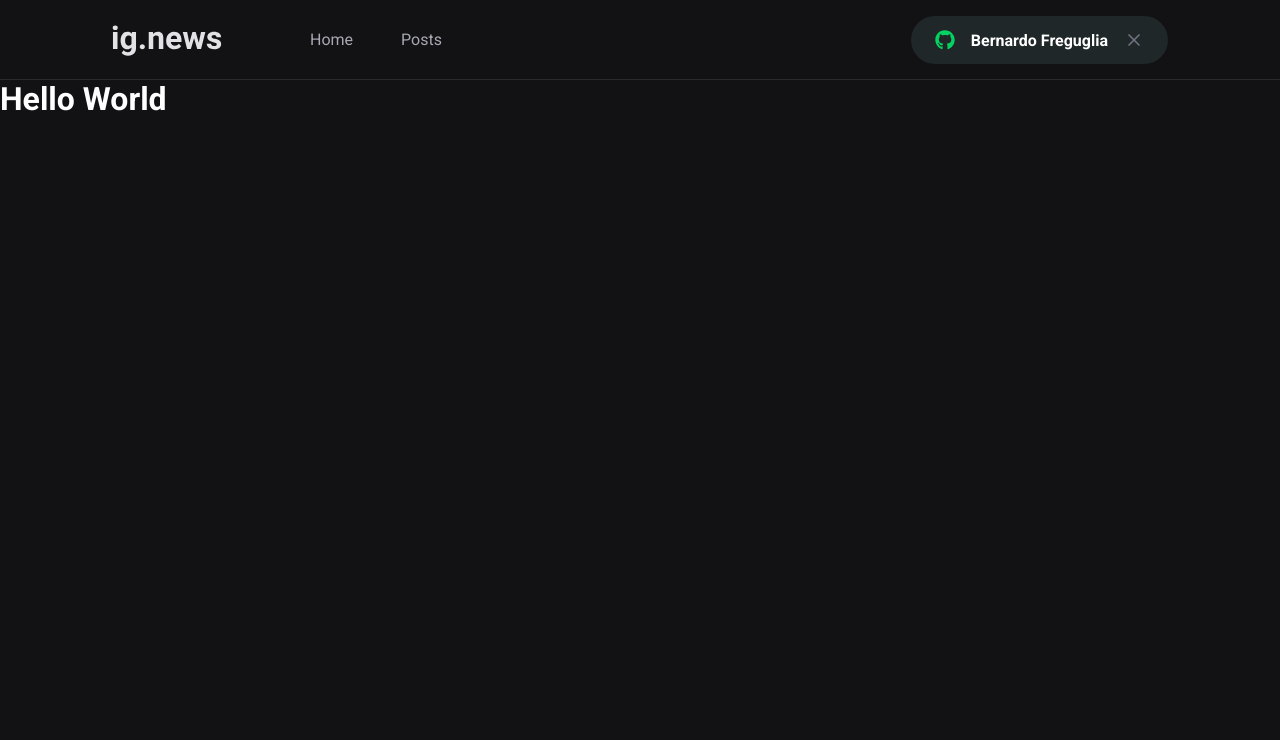
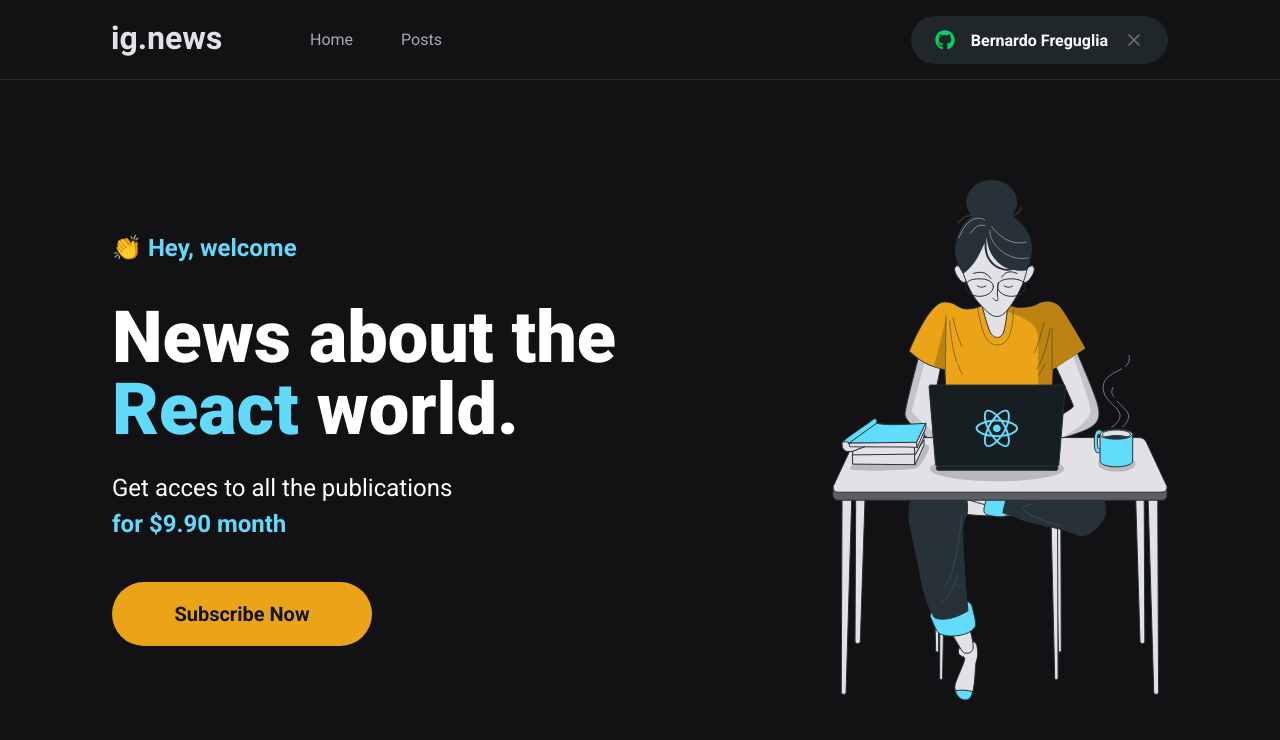
Before and after one commit to beefreguglia/ig.news, a Next.js app: page / in a window 1280 px wide. Shown: the top 740 px of the page. Built offline with nearby package versions, Linux system fonts and the light colour scheme.

Commit message:
create styles of pagehome

```diff
--- /dev/null
+++ b/src/components/SubscribeButton/index.tsx
@@ -0,0 +1,12 @@
+import styles from './styles.module.scss';
+
+export function SubscribeButton(){
+  return(
+    <button
+      type="button"
+      className={styles.subscribeButton}
+    >
+      Subscribe Now
+    </button>
+  );
+}
--- /dev/null
+++ b/src/components/SubscribeButton/styles.module.scss
@@ -0,0 +1,18 @@
+.subscribeButton{
+  width: 260px;
+  height: 4rem;
+  border: 0;
+  border-radius: 2rem;
+  background-color: var(--yellow-500);
+  color: var(--gray-900);
+  font-size: 1.25rem;
+  font-weight: bold;
+  display: flex;
+  align-items: center;
+  justify-content: center;
+  transition: filter 0.2s;
+
+  &:hover{
+    filter: brightness(0.8);
+  }
+}
--- /dev/null
+++ b/src/pages/home.module.scss
@@ -0,0 +1,43 @@
+.contentContainer{
+  max-width: 1120px;
+  margin: 0 auto;
+  padding: 0 2rem;
+  height: calc(100vh - 5rem);
+
+  display: flex;
+  align-items: center;
+  justify-content: space-between;
+};
+.hero{
+  max-width: 600px;
+
+  > span{
+    font-size: 1.5rem;
+    font-weight: bold;
+  }
+
+  h1{
+    font-size: 4.5rem;
+    line-height: 4.5rem;
+    font-weight: 900;
+    margin-top: 2.5rem;
+  }
+
+  span{
+    color: var(--cyan-500);
+  }
+  p{
+    font-size: 1.5rem;
+    line-height: 2.25rem;
+    margin-top: 1.5rem;
+
+    span{
+      color: var(--cyan-500);
+      font-weight: bold;
+    }
+  }
+
+  button{
+    margin-top: 2.5rem;
+  }
+};
--- a/src/pages/index.tsx
+++ b/src/pages/index.tsx
@@ -1,12 +1,25 @@
 import Head from 'next/head';
+import { SubscribeButton } from '../components/SubscribeButton';
+import styles from './home.module.scss';
 
 export default function Home() {
   return (
     <>
       <Head>
-        <title>Início | ig.news</title>
+        <title>Home | ig.news</title>
       </Head>
-      <h1>Hello World</h1>
+      <main className={styles.contentContainer}>
+        <section className={styles.hero}>
+          <span>👏 Hey, welcome </span>
+          <h1>News about the <span>React</span> world.</h1>
+          <p>
+            Get acces to all the publications <br />
+            <span>for $9.90 month</span>
+          </p>
+          <SubscribeButton />
+        </section>
+        <img src="/images/avatar.svg" alt="Girl coding" />
+      </main>
     </>
   )
 }
--- a/src/styles/global.scss
+++ b/src/styles/global.scss
@@ -11,7 +11,7 @@
   --gray-850: #1f2729;
   --gray-900: #121214;
   --cyan-500: #61dafb;
-  --yellow500: #eba417;
+  --yellow-500: #eba417;
 }
 @media (max-width:1080px){
   html{
```
